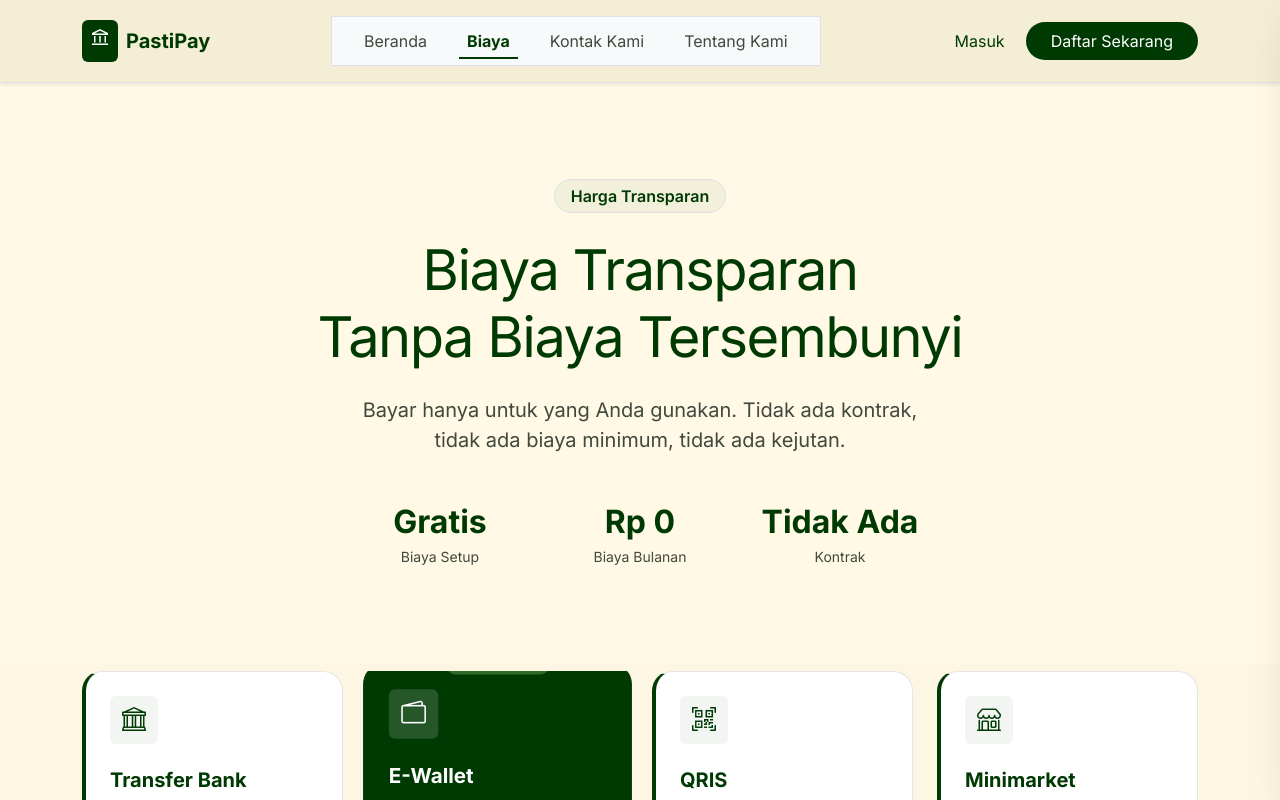
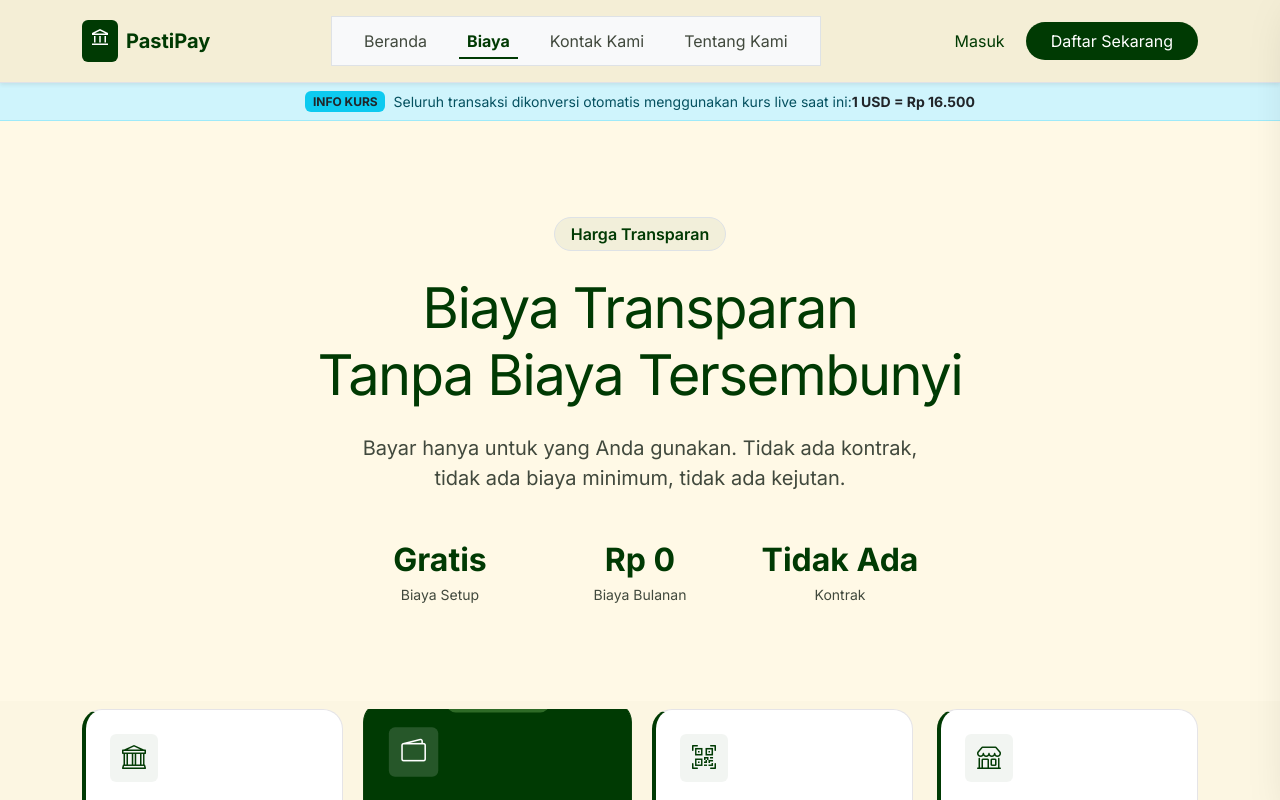
Before and after one commit to muhichsan67/pastipay-frontend, a React (Vite) app: page /pricing in a window 1280 px wide. Shown: the top 800 px of the page. Built offline with nearby package versions, Linux system fonts and the light colour scheme.

Commit message:
info kurs

```diff
--- a/src/presentation/pages/Pricing.tsx
+++ b/src/presentation/pages/Pricing.tsx
@@ -90,6 +90,17 @@ export function Pricing() {
 
   return (
     <Layout>
+      <div className="bg-info-subtle text-info-emphasis text-center py-2 px-3 border-bottom border-info-subtle" style={{ fontSize: '0.875rem' }}>
+        <div className="container d-flex flex-column flex-sm-row justify-content-center align-items-center gap-2">
+          <span className="badge bg-info text-dark text-uppercase fw-bold" style={{ fontSize: '0.75rem' }}>
+            Info Kurs
+          </span>
+          <span className="fw-medium">
+            Seluruh transaksi dikonversi otomatis menggunakan kurs live saat ini:
+            <strong className="text-dark">1 USD = Rp 16.500</strong>
+          </span>
+        </div>
+      </div>
       <div className="w-100" style={{ backgroundColor: "var(--color-background)" }}>
         {/* Hero Section */}
         <section className="py-5 text-center position-relative overflow-hidden">
```
Also changed, not shown: 1 other file (tests, documents, lock files or other folders).
